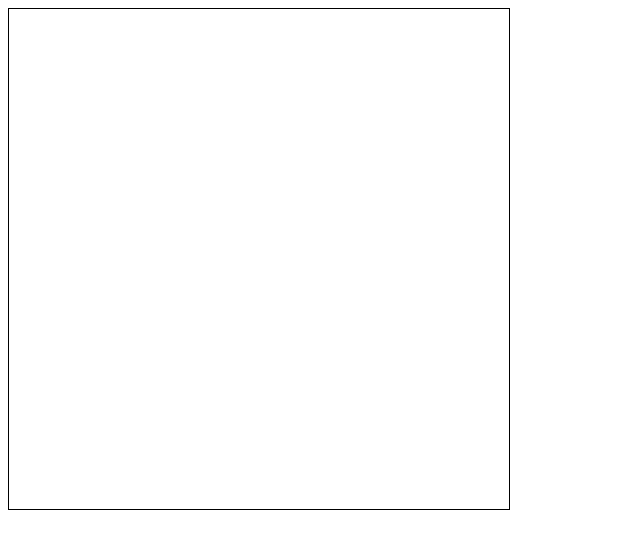
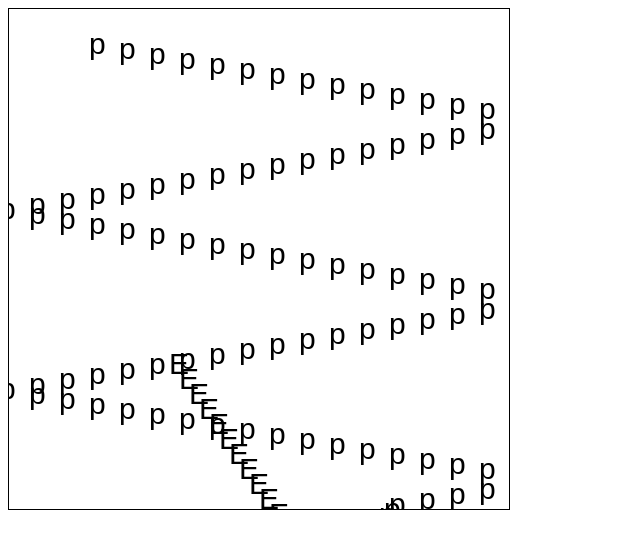
Before and after one commit to milezperhour/video-game, a plain HTML site: page index.html in a window 1280 px wide. Shown: the whole page, without its empty margins (0-640 px from the left). Drawn offline with Linux system fonts and the light colour scheme.

Commit message:
added enemy, bouncing not working correctly on bottom of canvas

```diff
--- a/index.html
+++ b/index.html
@@ -4,10 +4,10 @@
     <meta charset="UTF-8">
     <meta name="viewport" content="width=device-width, initial-scale=1.0">
     <meta http-equiv="X-UA-Compatible" content="ie=edge">
-    <script src="script.js"></script>
     <title>Video Game</title>
 </head>
 <body>
-    <canvas class="ctx" width="500" height="500" style="border: 1px solid #000000;"></canvas>
+    <canvas id="ctx" width="500" height="500" style="border: 1px solid #000000;"></canvas>
 </body>
 </html>
+<script src="script.js"></script>
--- a/script.js
+++ b/script.js
@@ -0,0 +1,54 @@
+var ctx = document.getElementById('ctx').getContext('2d');
+ctx.font = '30px Arial';
+
+//player
+var x = 50;
+var spdX = 30;
+var y = 40;
+var spdY = 5;
+var name = 'p';
+
+//enemy
+var enemy_x = 150;
+var enemy_spdX = 10;
+var enemy_y = 350;
+var enemy_spdY = 15;
+var enemy_name = 'E';
+
+var HEIGHT = 500; //by convention, constants are in all caps
+var WIDTH = 500;
+
+var message = 'Bouncing';
+setInterval(update, 40);
+
+function update() {
+    //player
+    x += spdX;
+    y += spdY;
+    ctx.fillText(name, x, y);
+
+    if(x < 0 || x > WIDTH){
+        console.log(message);
+        spdX = -spdX;
+    }
+
+    if(y < 0 || y > HEIGHT){
+        console.log(message);
+        spdX = -spdY;
+    }
+
+    //enemy
+    enemy_x += enemy_spdX;
+    enemy_y += enemy_spdY;
+    ctx.fillText(enemy_name, enemy_x, enemy_y);
+
+    if(enemy_x < 0 || enemy_x > WIDTH){
+        console.log(message);
+        enemy_spdX = -enemy_spdX;
+    }
+
+    if(enemy_y < 0 || enemy_y > HEIGHT){
+        console.log(message);
+        enemy_spdX = -enemy_spdY;
+    }
+}
```
